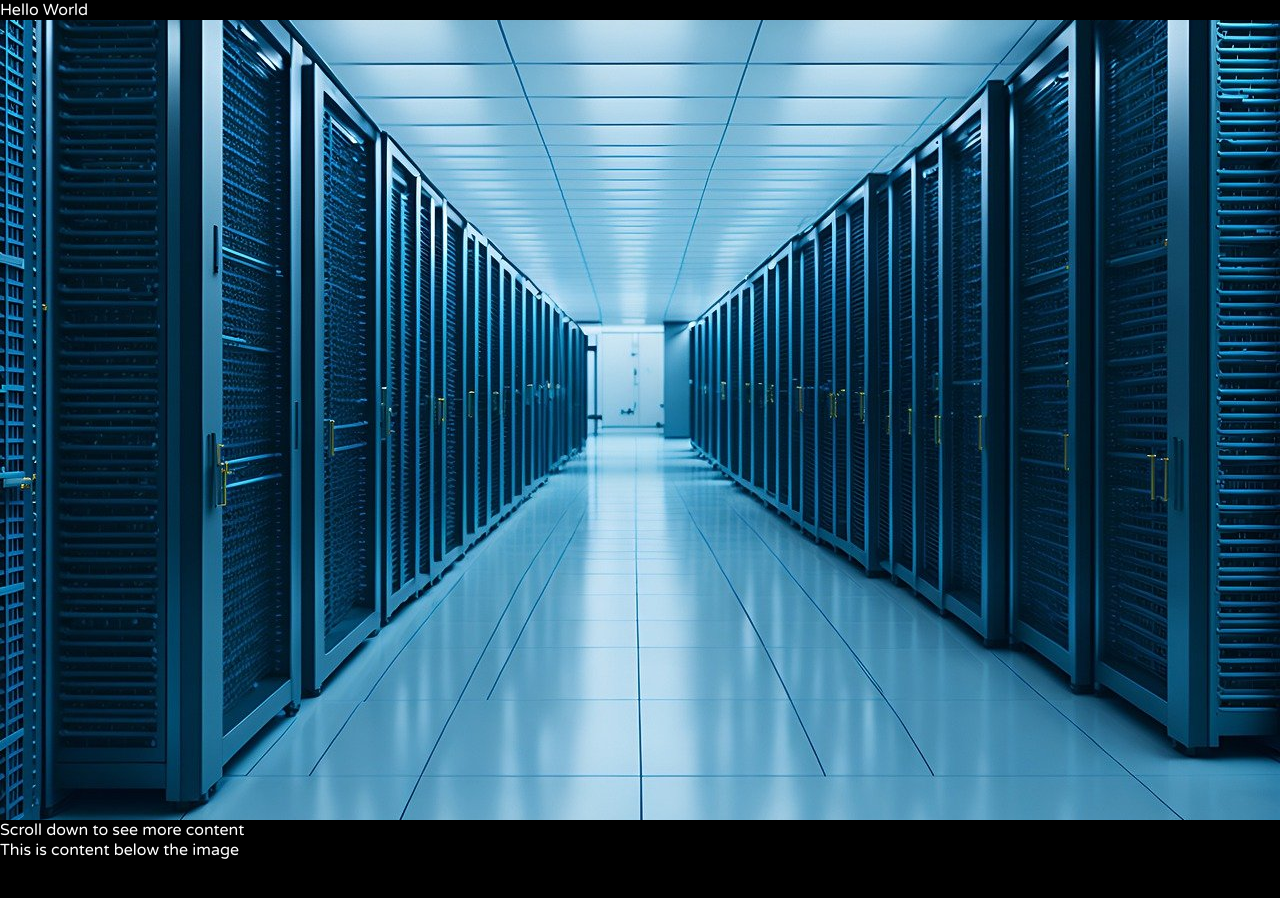
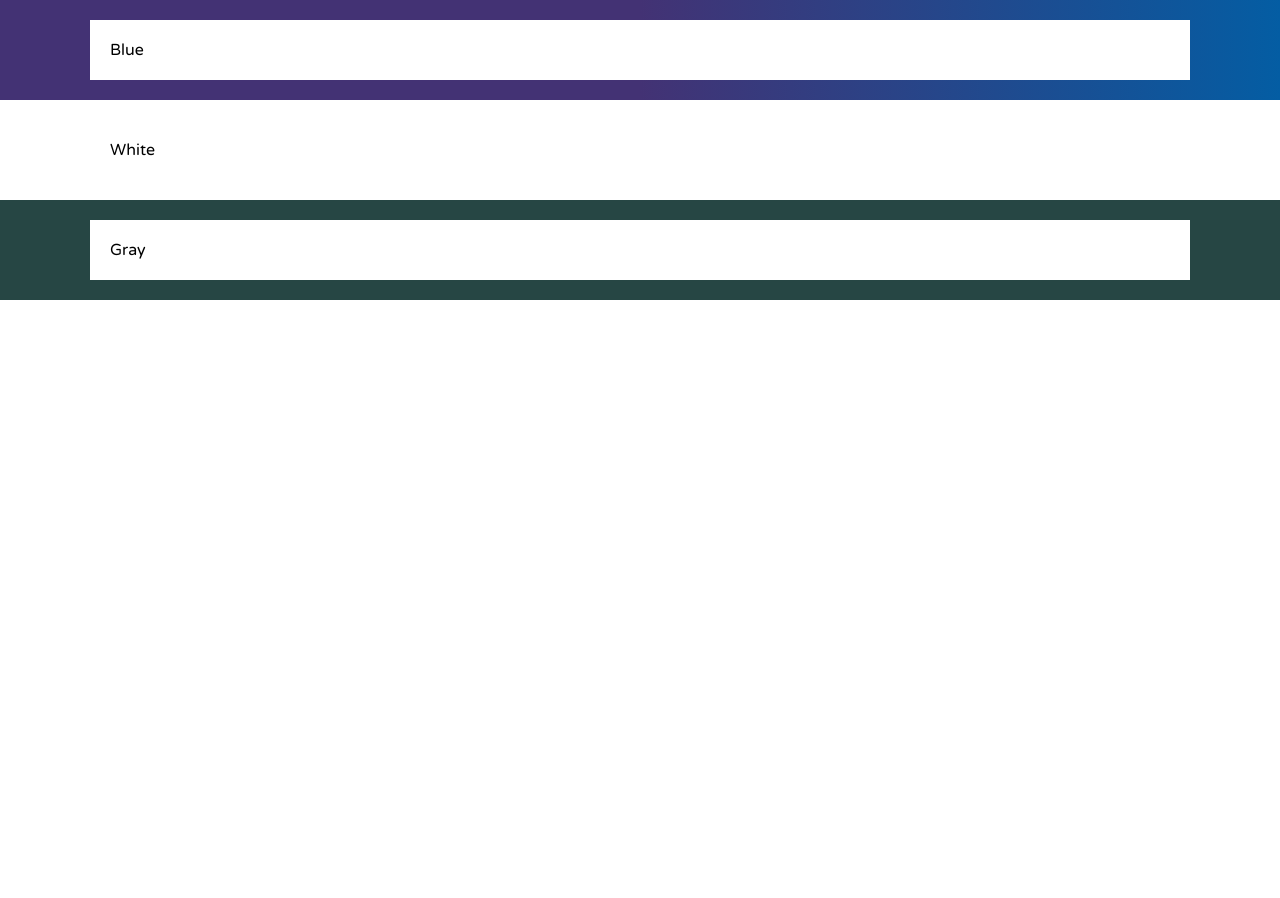
Before and after one commit to michaelpaulcuccia/illustration, a Next.js app in the folder my-app/: page / in a window 1280 px wide. Shown: the top 898 px of the page. After the commit the page ends 800 px from the top, so only its background shows below. Built offline with nearby package versions, Linux system fonts and the light colour scheme.

Commit message:
updates full bleed container

```diff
--- a/my-app/components/Container.jsx
+++ /dev/null
@@ -1,22 +0,0 @@
-"use client";
-import React from "react";
-import styled from "styled-components";
-
-const Root = styled.div`
-  max-width: 1600px;
-  margin: 0 auto;
-`;
-
-const FlexWrapper = styled.div`
-  display: flex;
-  flex-direction: column;
-  justify-content: center;
-`;
-
-export default function Container({ children }) {
-  return (
-    <Root>
-      <FlexWrapper>{children}</FlexWrapper>
-    </Root>
-  );
-}
--- /dev/null
+++ b/my-app/components/ContentWrapper.jsx
@@ -0,0 +1,13 @@
+import React from "react";
+import styled from "styled-components";
+
+const StyledContentWrapper = styled.div`
+  max-width: 1100px;
+  margin: 0 auto;
+  padding: 20px;
+  background: #ffffff;
+`;
+
+export default function ContentWrapper({ children }) {
+  return <StyledContentWrapper>{children}</StyledContentWrapper>;
+}
--- /dev/null
+++ b/my-app/components/FullBleedSection.jsx
@@ -0,0 +1,27 @@
+import React from "react";
+import styled from "styled-components";
+
+const COLORS = {
+  default: "#ffffff",
+  gray: "#264644",
+  blueBlend: "linear-gradient(90deg, #433274 0, #433274 50%, #045da3 100%)",
+};
+
+const StyledFullBleedSection = styled.div`
+  width: 100%;
+  padding: 20px 0;
+  background: ${({ bgColor }) =>
+    bgColor === "gray"
+      ? COLORS.gray
+      : bgColor === "blueBlend"
+      ? COLORS.blueBlend
+      : COLORS.default};
+`;
+
+export default function FullBleedSection({ bgColor = "default", children }) {
+  return (
+    <StyledFullBleedSection bgColor={bgColor}>
+      {children}
+    </StyledFullBleedSection>
+  );
+}
--- a/my-app/src/app/layout.js
+++ b/my-app/src/app/layout.js
@@ -1,7 +1,6 @@
 import "./globals.css";
 import StyledComponentsRegistry from "./lib/registry";
 import { Varela_Round } from "next/font/google";
-import Container from "../../components/Container";
 
 export const metadata = {
   title: "Illustration by Michael Cuccia",
@@ -14,10 +13,7 @@ export default function RootLayout({ children }) {
   return (
     <html lang="en">
       <body className={varelaRound.className}>
-        <StyledComponentsRegistry>
-          {/* <Container>{children}</Container> */}
-          {children}
-        </StyledComponentsRegistry>
+        <StyledComponentsRegistry>{children}</StyledComponentsRegistry>
       </body>
     </html>
   );
--- a/my-app/src/app/page.js
+++ b/my-app/src/app/page.js
@@ -1,38 +1,28 @@
 "use client";
 import React from "react";
 import styled from "styled-components";
-import Image from "next/image";
+import FullBleedSection from "../../components/FullBleedSection";
+import ContentWrapper from "../../components/ContentWrapper";
 
-const Root = styled.div`
-  background: black;
-  color: white;
-  min-height: 200vh;
+// Styled components for the layout
+const LayoutWrapper = styled.div`
+  width: 100%;
 `;
 
-const FullScreenImageContainer = styled.div`
-  position: relative;
-  height: 100vh;
-  width: 100%;
-  overflow: hidden;
-`;
+export default function Layout() {
+  return (
+    <LayoutWrapper>
+      <FullBleedSection bgColor="blueBlend">
+        <ContentWrapper>Blue</ContentWrapper>
+      </FullBleedSection>
 
-const StyledImage = styled(Image)`
-  object-fit: cover;
-  width: 100%;
-  height: 100%;
-`;
+      <FullBleedSection>
+        <ContentWrapper>White</ContentWrapper>
+      </FullBleedSection>
 
-export default function Page() {
-  return (
-    <Root>
-      Hello World
-      <FullScreenImageContainer>
-        <StyledImage src="/images/servers.jpg" layout="fill" alt="Servers" />
-      </FullScreenImageContainer>
-      <div>
-        <p>Scroll down to see more content</p>
-        <p>This is content below the image</p>
-      </div>
-    </Root>
+      <FullBleedSection bgColor="gray">
+        <ContentWrapper>Gray</ContentWrapper>
+      </FullBleedSection>
+    </LayoutWrapper>
   );
 }
```
